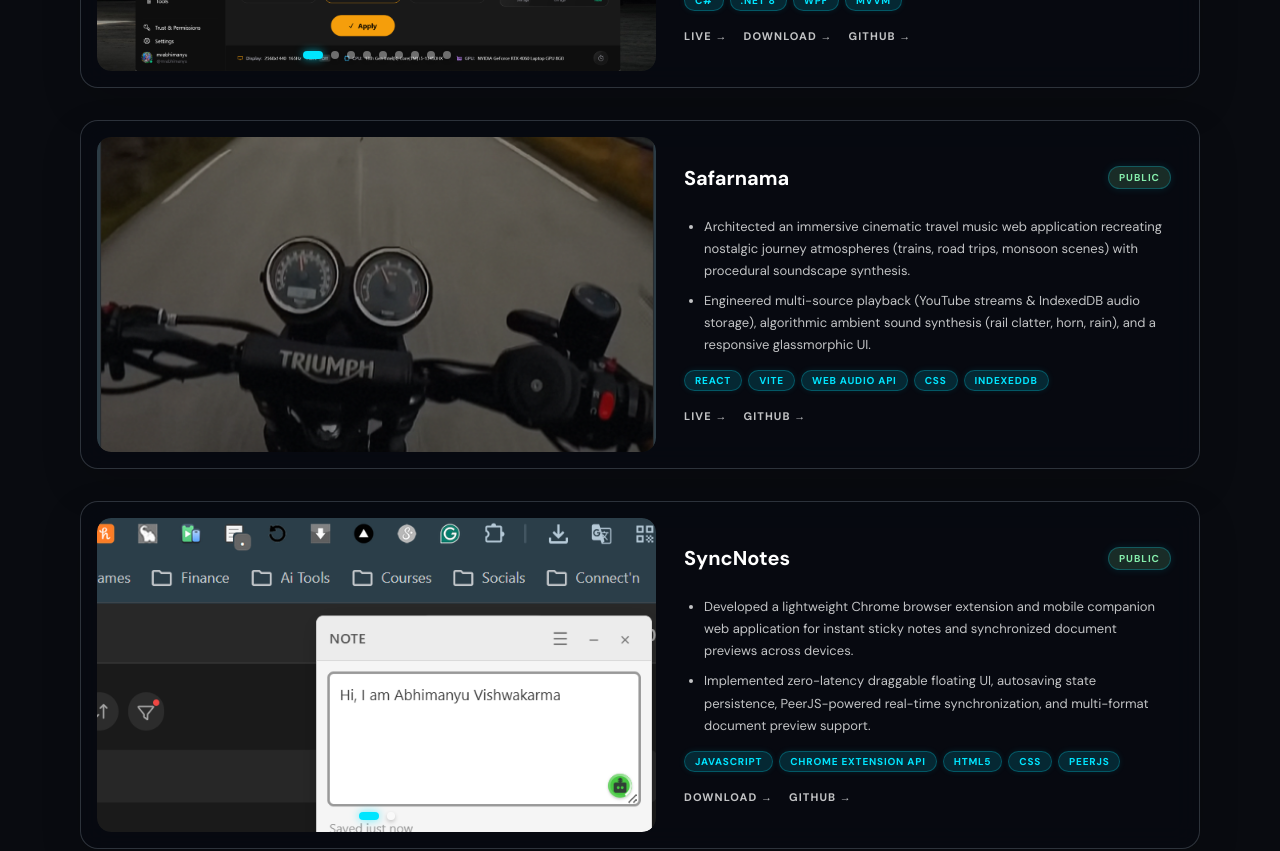
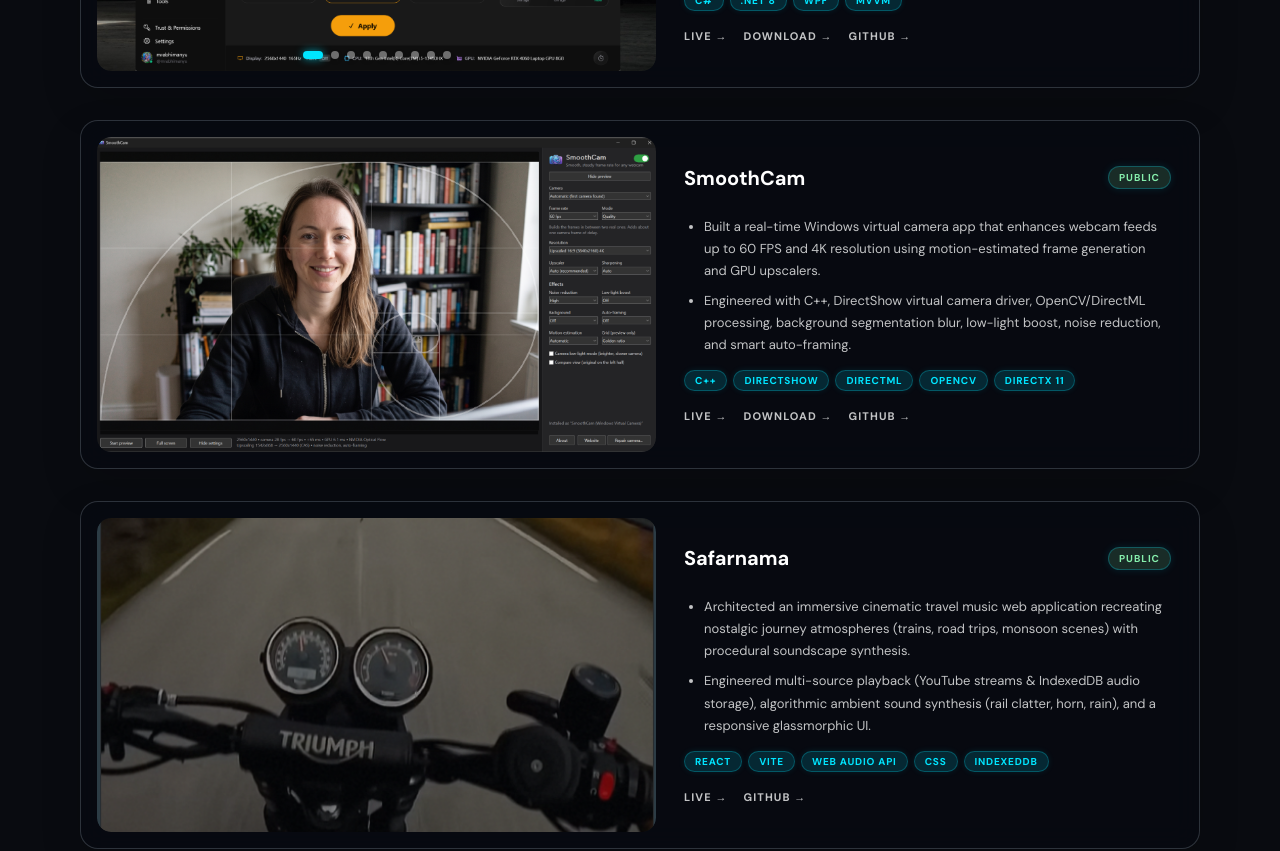
Before and after one commit to mrAbhimanyuVishwakarma/Portfolio, a React (Vite) app in the folder frontend/: page / in a window 1280 px wide. Shown: the part 1700-2551 px from the top of the page. Built offline with nearby package versions, Linux system fonts and the light colour scheme; no server answers.

Commit message:
Smoothcam project addition

```diff
--- a/frontend/src/components/Projects.jsx
+++ b/frontend/src/components/Projects.jsx
@@ -94,6 +94,19 @@ const Projects = () => {
       tech: ["C#", ".NET 8", "WPF", "MVVM"],
       visibility: "Public",
       images: getProjectImages("axepower")
+    },
+    {
+      title: "SmoothCam",
+      desc: [
+        "Built a real-time Windows virtual camera app that enhances webcam feeds up to 60 FPS and 4K resolution using motion-estimated frame generation and GPU upscalers.",
+        "Engineered with C++, DirectShow virtual camera driver, OpenCV/DirectML processing, background segmentation blur, low-light boost, noise reduction, and smart auto-framing."
+      ],
+      url: "https://github.com/mrAbhimanyuVishwakarma/SmoothCam.git",
+      liveUrl: "https://smoothcam.vercel.app",
+      downloadUrl: "https://github.com/mrAbhimanyuVishwakarma/SmoothCam/releases",
+      tech: ["C++", "DirectShow", "DirectML", "OpenCV", "DirectX 11"],
+      visibility: "Public",
+      images: getProjectImages("smoothcam")
     },
     {
       title: "Safarnama",
```
Also changed, not shown: frontend/public/My Work/smoothcam/1. Dashboard.png (added), 1 other file (tests, documents, lock files or other folders).
